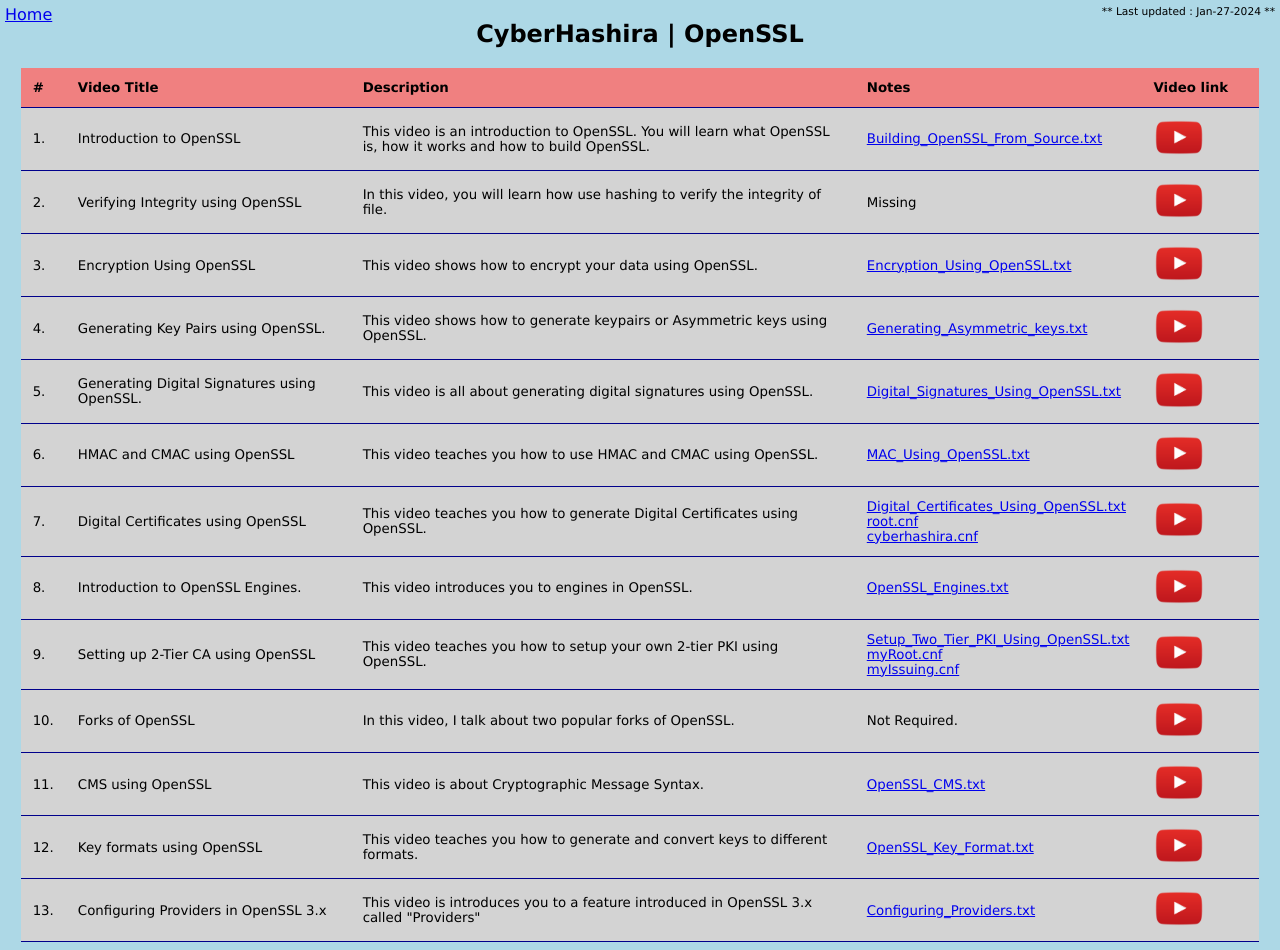
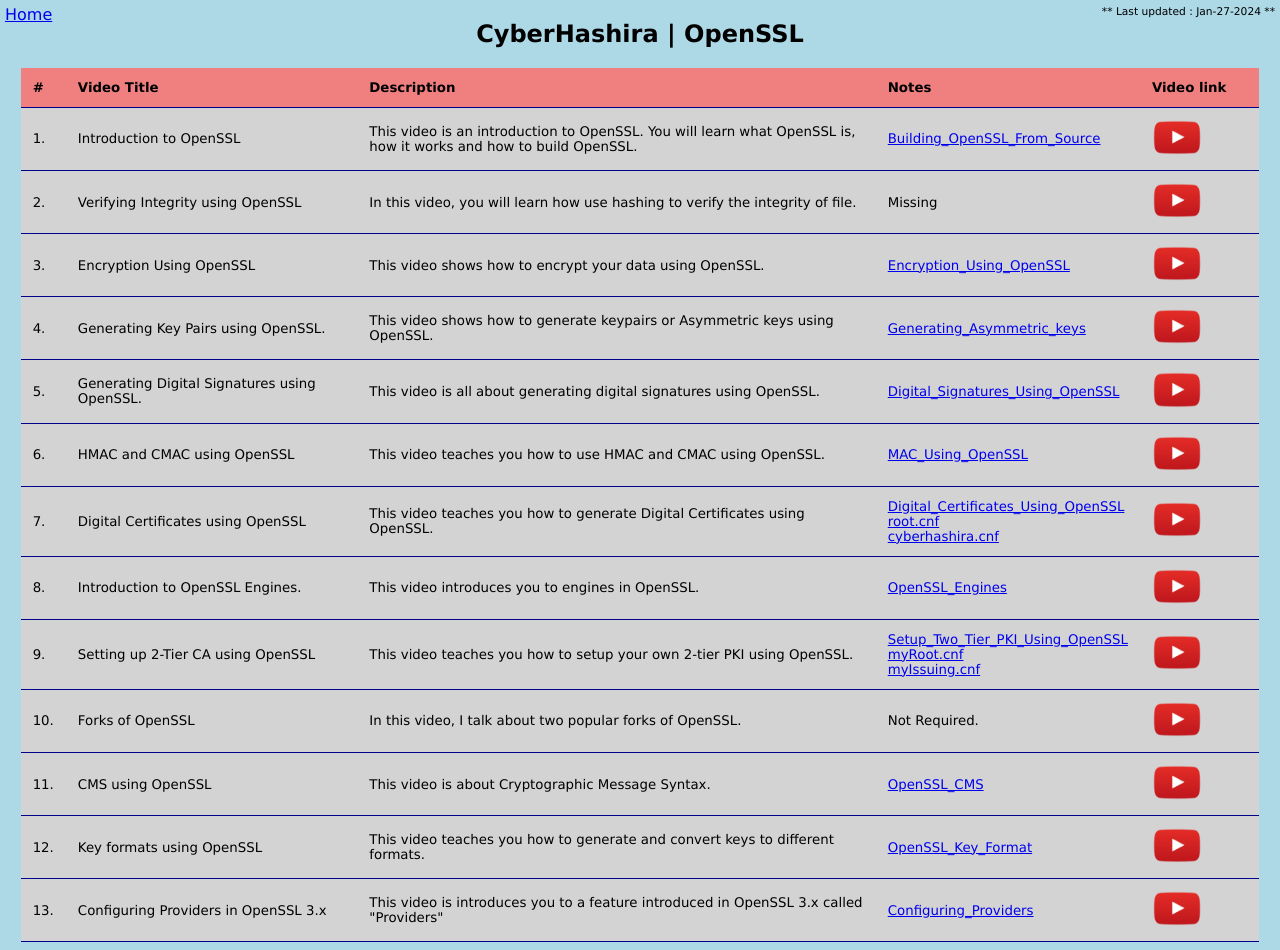
Before and after one commit to CyberHashira/CyberHashira.github.io, a plain HTML site: page openssl.html in a window 1280 px wide. Drawn offline with Linux system fonts and the light colour scheme.

Commit message:
updates, lots of them..

```diff
--- a/openssl.html
+++ b/openssl.html
@@ -22,7 +22,7 @@
 		<td>1.</td>
 		<td>Introduction to OpenSSL</td>
 		<td>This video is an introduction to OpenSSL. You will learn what OpenSSL is, how it works and how to build OpenSSL.</td>
-		<td><a href="notes/openssl/Building_OpenSSL_From_Source.html" target="_blank">Building_OpenSSL_From_Source.txt</a></td>
+		<td><a href="notes/openssl/Building_OpenSSL_From_Source.html" target="_blank">Building_OpenSSL_From_Source</a></td>
 		<td><a href="https://youtu.be/O1OaJmrRHrw" target="_black"><img src="images/yt_logo.png" width="50"></a></td>
 	</tr>
 	<tr>
@@ -36,49 +36,49 @@
 		<td>3.</td>
 		<td>Encryption Using OpenSSL</td>
 		<td>This video shows how to encrypt your data using OpenSSL.</td>
-		<td><a href="notes/openssl/Encryption_Using_OpenSSL.html" target="_blank">Encryption_Using_OpenSSL.txt</a></td>
+		<td><a href="notes/openssl/Encryption_Using_OpenSSL.html" target="_blank">Encryption_Using_OpenSSL</a></td>
 		<td><a href="https://youtu.be/Azp_zDgFAGk" target="_blank"><img src="images/yt_logo.png" width="50"></a></td>
 	</tr>
 	<tr>
 		<td>4.</td>
 		<td>Generating Key Pairs using OpenSSL.</td>
 		<td>This video shows how to generate keypairs or Asymmetric keys using OpenSSL.</td>
-		<td><a href="notes/openssl/Generating_Asymmetric_keys.html" target="_blank">Generating_Asymmetric_keys.txt</a></td>
+		<td><a href="notes/openssl/Generating_Asymmetric_keys.html" target="_blank">Generating_Asymmetric_keys</a></td>
 		<td><a href="https://youtu.be/VCDIpq84gVA" target="_blank"><img src="images/yt_logo.png" width="50"></a></td>
 	</tr>
 	<tr>
 		<td>5.</td>
 		<td>Generating Digital Signatures using OpenSSL.</td>
 		<td>This video is all about generating digital signatures using OpenSSL.</td>
-		<td><a href="notes/openssl/Digital_Signatures_Using_OpenSSL.html" target="_blank">Digital_Signatures_Using_OpenSSL.txt</a></td>
+		<td><a href="notes/openssl/Digital_Signatures_Using_OpenSSL.html" target="_blank">Digital_Signatures_Using_OpenSSL</a></td>
 		<td><a href="https://youtu.be/XEd0mRrlYHY" target="_blank"><img src="images/yt_logo.png" width="50"></a></td>
 	</tr>
 	<tr>
 		<td>6.</td>
 		<td>HMAC and CMAC using OpenSSL</td>
 		<td>This video teaches you how to use HMAC and CMAC using OpenSSL.</td>
-		<td><a href="notes/openssl/MAC_Using_OpenSSL.html" target="_blank">MAC_Using_OpenSSL.txt</a></td>
+		<td><a href="notes/openssl/MAC_Using_OpenSSL.html" target="_blank">MAC_Using_OpenSSL</a></td>
 		<td><a href="https://youtu.be/bvOFbPIOsY8" target="_blank"><img src="images/yt_logo.png" width="50"></a></td>
 	</tr>
 	<tr>
 		<td>7.</td>
 		<td>Digital Certificates using OpenSSL</td>
 		<td>This video teaches you how to generate Digital Certificates using OpenSSL.</td>
-		<td><a href="notes/openssl/Digital_Certificates_Using_OpenSSL.txt" target="_blank">Digital_Certificates_Using_OpenSSL.txt</a><br><a href="notes/root.cnf" target="_blank">root.cnf</a><br><a href="notes/cyberhashira.cnf" target="_blank">cyberhashira.cnf</a></td>
+		<td><a href="notes/openssl/Digital_Certificates_Using_OpenSSL.html" target="_blank">Digital_Certificates_Using_OpenSSL</a><br><a href="notes/root.cnf" target="_blank">root.cnf</a><br><a href="notes/cyberhashira.cnf" target="_blank">cyberhashira.cnf</a></td>
 		<td><a href="https://youtu.be/2C6hJMGFTYk" target="_blank"><img src="images/yt_logo.png" width="50"></a></td>
 	</tr>
 	<tr>
 		<td>8.</td>
 		<td>Introduction to OpenSSL Engines.</td>
 		<td>This video introduces you to engines in OpenSSL.</td>
-		<td><a href="notes/openssl/OpenSSL_Engines.html" target="_blank">OpenSSL_Engines.txt</a></td>
+		<td><a href="notes/openssl/OpenSSL_Engines.html" target="_blank">OpenSSL_Engines</a></td>
 		<td><a href="https://youtu.be/Vu1Z5ip0PpM" target="_blank"><img src="images/yt_logo.png" width="50"></a></td>
 	</tr>
 	<tr>
 		<td>9.</td>
 		<td>Setting up 2-Tier CA using OpenSSL</td>
 		<td>This video teaches you how to setup your own 2-tier PKI using OpenSSL.</td>
-		<td><a href="notes/openssl/Setup_Two_Tier_PKI_Using_OpenSSL.html" target="_blank">Setup_Two_Tier_PKI_Using_OpenSSL.txt</a><br><a href="notes/myRoot.cnf" target="_blank">myRoot.cnf</a><br><a href="notes/myIssuing.cnf" target="_blank">myIssuing.cnf</a></td>
+		<td><a href="notes/openssl/Setup_Two_Tier_PKI_Using_OpenSSL.html" target="_blank">Setup_Two_Tier_PKI_Using_OpenSSL</a><br><a href="notes/myRoot.cnf" target="_blank">myRoot.cnf</a><br><a href="notes/myIssuing.cnf" target="_blank">myIssuing.cnf</a></td>
 		<td><a href="https://youtu.be/6h6gfLtRzqs" target="_blank"><img src="images/yt_logo.png" width="50"></a></td>
 	</tr>
 	<tr>
@@ -92,21 +92,21 @@
 		<td>11.</td>
 		<td>CMS using OpenSSL</td>
 		<td>This video is about Cryptographic Message Syntax.</td>
-		<td><a href="notes/openssl/OpenSSL_CMS.html" target="_blank">OpenSSL_CMS.txt</a></td>
+		<td><a href="notes/openssl/OpenSSL_CMS.html" target="_blank">OpenSSL_CMS</a></td>
 		<td><a href="https://youtu.be/Au1RhzK55y4" target="_blank"><img src="images/yt_logo.png" width="50"></a></td>
 	</tr>
 	<tr>
 		<td>12.</td>
 		<td>Key formats using OpenSSL</td>
 		<td>This video teaches you how to generate and convert keys to different formats.</td>
-		<td><a href="notes/openssl/OpenSSL_Key_Format.html" target="_blank">OpenSSL_Key_Format.txt</a></td>
+		<td><a href="notes/openssl/OpenSSL_Key_Format.html" target="_blank">OpenSSL_Key_Format</a></td>
 		<td><a href="https://youtu.be/Bva4oe5ewuQ" target="_blank"><img src="images/yt_logo.png" width="50"></a></td>
 	</tr>
 	<tr>
 		<td>13.</td>
 		<td>Configuring Providers in OpenSSL 3.x</td>
 		<td>This video is introduces you to a feature introduced in OpenSSL 3.x called "Providers"</td>
-		<td><a href="notes/openssl/Configuring_Providers.txt" target="_blank">Configuring_Providers.txt</a></td>
+		<td><a href="notes/openssl/Configuring_Providers.txt" target="_blank">Configuring_Providers</a></td>
 		<td><a href="https://youtu.be/NPxaCCih1QI" target="_blank"><img src="images/yt_logo.png" width="50"></a></td>
 	</tr>
 </table>
```
